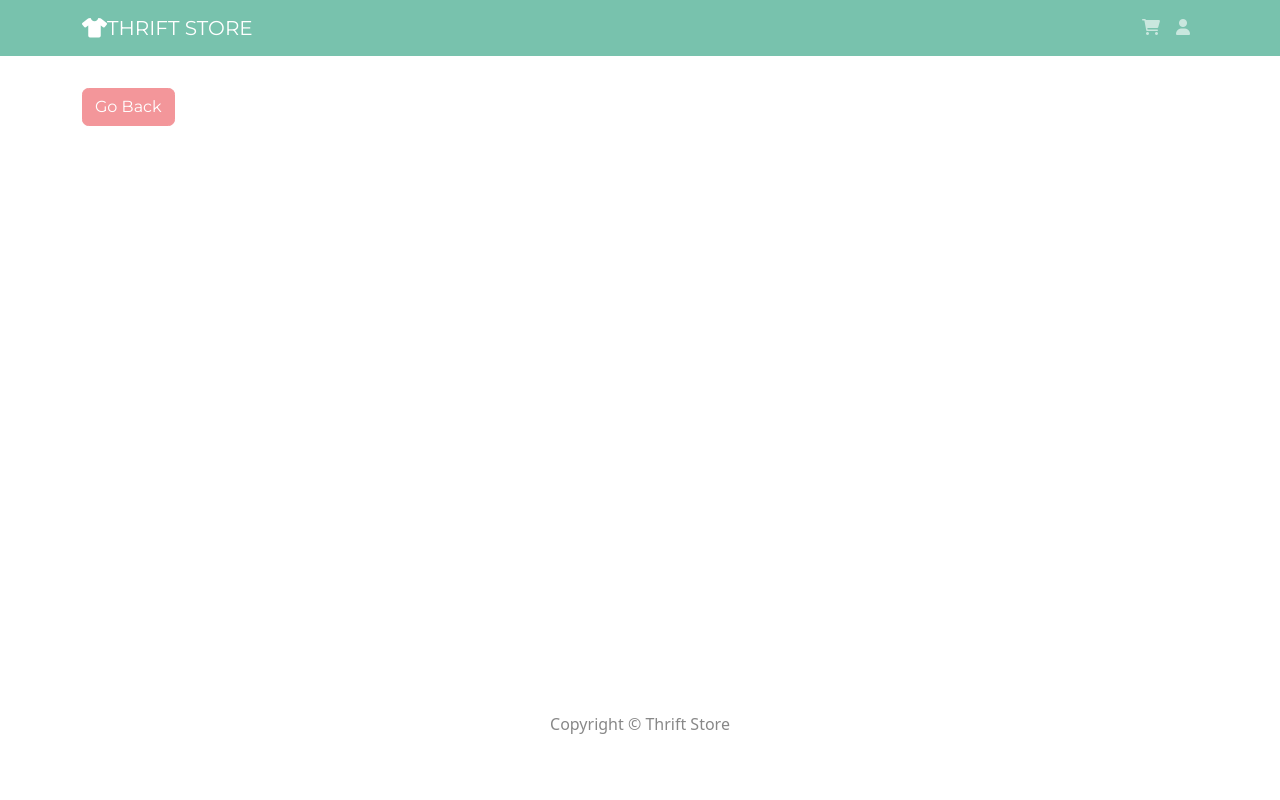
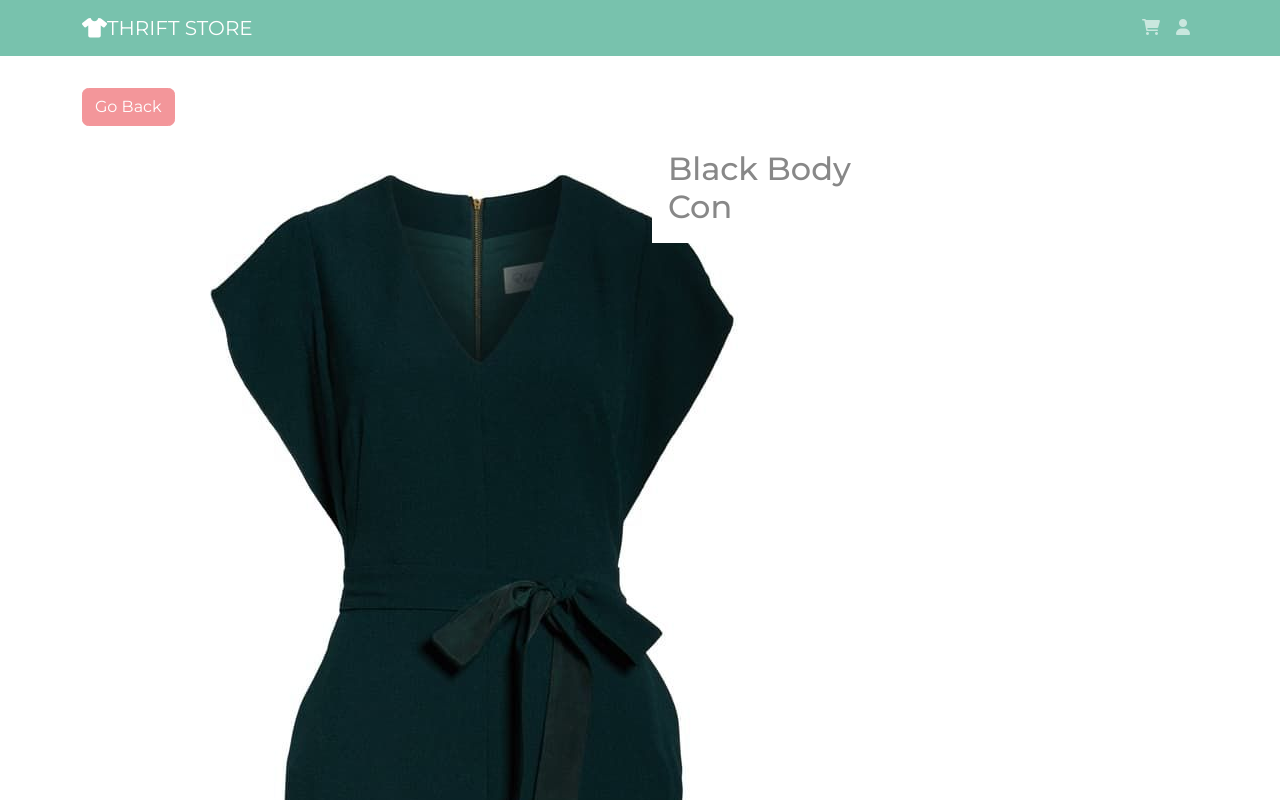
Before and after one commit to smritibasnet/Thrift-Store, a React (Create React App) app in the folder frontend/: page /product/1 in a window 1280 px wide. Shown: the top 800 px of the page. Built offline with nearby package versions, Linux system fonts and the light colour scheme.

Commit message:
fix: switch to useparams to get path parameters

```diff
--- a/frontend/src/screens/ProductScreen.js
+++ b/frontend/src/screens/ProductScreen.js
@@ -1,5 +1,5 @@
 import React from 'react'
-import { Link } from 'react-router-dom'
+import { Link, useParams } from 'react-router-dom'
 import products from '../products'
 import Rating from '../components/Rating'
 import {
@@ -14,13 +14,15 @@ import {
 import product from '../components/Product'
 
 const ProductScreen = ({ match }) => {
-  // const product = products.find(p => p._id === match.params.id)
+	const params = useParams()
+	const product = products.find(p => p._id === params.id)
+
   return (
     <>
       <Link className='btn btn-secondary my-3' to='/'>
         Go Back
       </Link>
-      {/* <Row>
+      <Row>
         <Col md={6}>
           <Image src={product.image} alt={product.name} />
         </Col>
@@ -31,7 +33,7 @@ const ProductScreen = ({ match }) => {
             </ListGroupItem>
           </ListGroup>
         </Col>
-      </Row> */}
+      </Row>
     </>
   )
 }
```
